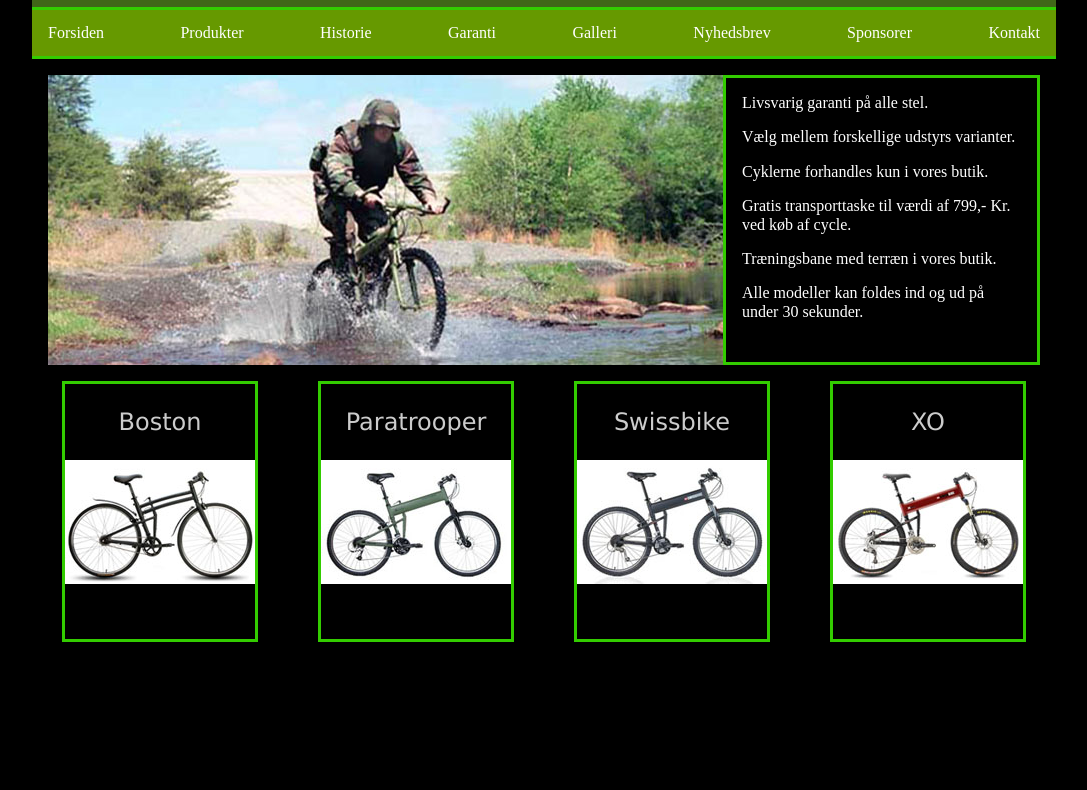
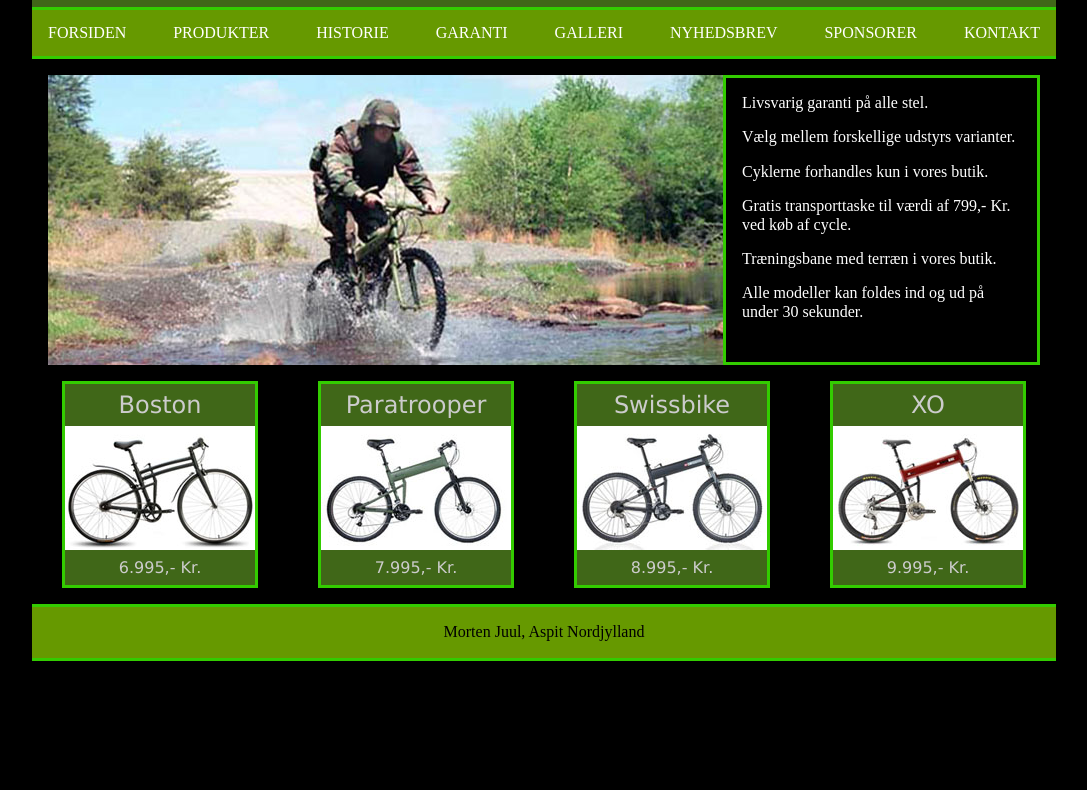
Before and after one commit to mort79f8/OpsamlingsOpgave, a plain HTML site: page index.html in a window 1280 px wide. Shown: the part 73-863 px from the top of the page, without its empty margins (96-1183 px from the left). After the commit the page ends 800 px from the top, so only its background shows below. Drawn offline with nearby package versions, Linux system fonts and the light colour scheme.

Commit message:
Finished the Desktop Version

```diff
--- a/index.html
+++ b/index.html
@@ -16,19 +16,19 @@
       <!-- Header with title of the page and a navigation bar -->
       <header>
         <div class="Title">
-          <h1>ArmyBikes</h1>
+          <h1>ARMYBIKES</h1>
         </div>
         <div class="nav">
           <nav>
             <ul>
-              <li><a href="">Forsiden</a></li>
-              <li><a href="">Produkter</a></li>
-              <li><a href="">Historie</a></li>
-              <li><a href="">Garanti</a></li>
-              <li><a href="">Galleri</a></li>
-              <li><a href="">Nyhedsbrev</a></li>
-              <li><a href="">Sponsorer</a></li>
-              <li><a href="">Kontakt</a></li>
+              <li><a href="">FORSIDEN</a></li>
+              <li><a href="">PRODUKTER</a></li>
+              <li><a href="">HISTORIE</a></li>
+              <li><a href="">GARANTI</a></li>
+              <li><a href="">GALLERI</a></li>
+              <li><a href="">NYHEDSBREV</a></li>
+              <li><a href="">SPONSORER</a></li>
+              <li><a href="">KONTAKT</a></li>
             </ul>
           </nav>
         </div>
--- a/styles/styleGrid.scss
+++ b/styles/styleGrid.scss
@@ -6,7 +6,7 @@ body {
 .wrapper {
   display: grid;
   grid-template-columns: 10% 1fr 10%;
-  grid-template-rows: auto 1fr 1fr;
+  grid-template-rows: auto 1fr auto;
   grid-template-areas:
     ". header ."
     ". main ."
@@ -67,9 +67,28 @@ main {
     justify-content: space-around;
     article {
       .productHeader {
+        background-color: $DarkBackground;
         color: #ccc;
         font: 1.5em verdana;
         text-align: center;
+        p {
+          margin: 0;
+          padding: 0.3em;
+        }
+      }
+      img {
+        width: 100%;
+        display: block;
+      }
+      .price {
+        background-color: $DarkBackground;
+        color: #ccc;
+        font: 1em verdana;
+        text-align: center;
+        p {
+          margin: 0;
+          padding: 0.5em;
+        }
       }
       border: solid $LightBackground;
     }
@@ -78,5 +97,10 @@ main {
 
 footer {
   grid-area: footer;
+  background-color: $MediumBackground;
   text-align: center;
+  color: black;
+  margin-top: 1em;
+  border-top: solid $LightBackground;
+  border-bottom: solid $LightBackground;
 }
```
Also changed, not shown: styles/styleGrid.css.
